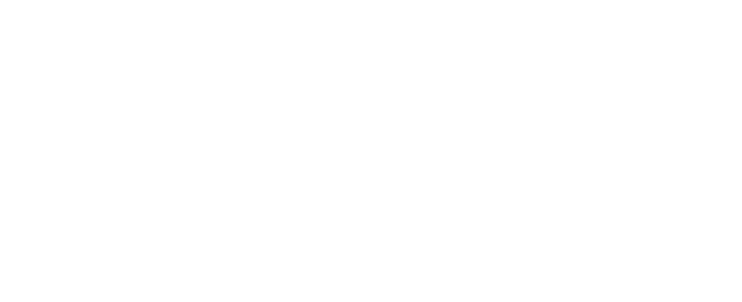
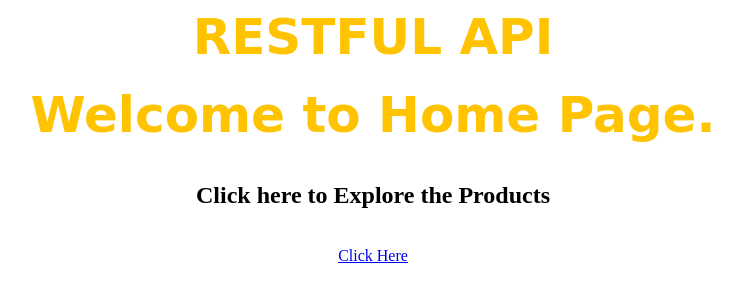
Before and after one commit to Asad-Zaidi/RESTFUL-API-Express, a plain HTML site: page public/index.html in a window 1280 px wide. Shown: the whole page, without its empty margins (267-1009 px from the left). Drawn offline with Linux system fonts and the light colour scheme.

Commit message:
Express API

```diff
--- a/public/index.html
+++ b/public/index.html
@@ -5,10 +5,16 @@
     <meta charset="UTF-8">
     <meta name="viewport" content="width=device-width, initial-scale=1.0">
     <link rel="stylesheet" href="./style.css">
+    <link rel="shortcut icon" href="../favicon.png" type="image/x-icon">
     <title>RESTFUL API</title>
 </head>
 
 <body>
+    <h1>RESTFUL API</h1>
+    <div style="text-align:center; padding-top:20px;">
+        <h1>Welcome to Home Page.</h1> <br>
+        <h2>Click here to Explore the Products </h2> <br> <a href="http://localhost:3000/api/products">Click Here</a>
+    </div>
 
 </body>
 
--- a/public/style.css
+++ b/public/style.css
@@ -1,6 +1,7 @@
-/* styles.css */
-.my-custom-class {
-    color: blue;
-    font-size: 16px;
-    /* Add more styles as needed */
-  }
+h1{
+  text-align: center;
+  font-family: 'Righteous', cursive;
+  font-size: 50px;
+  color: #FFC300;
+  margin: 0px;
+}
```
Also changed, not shown: favicon.png (added).
